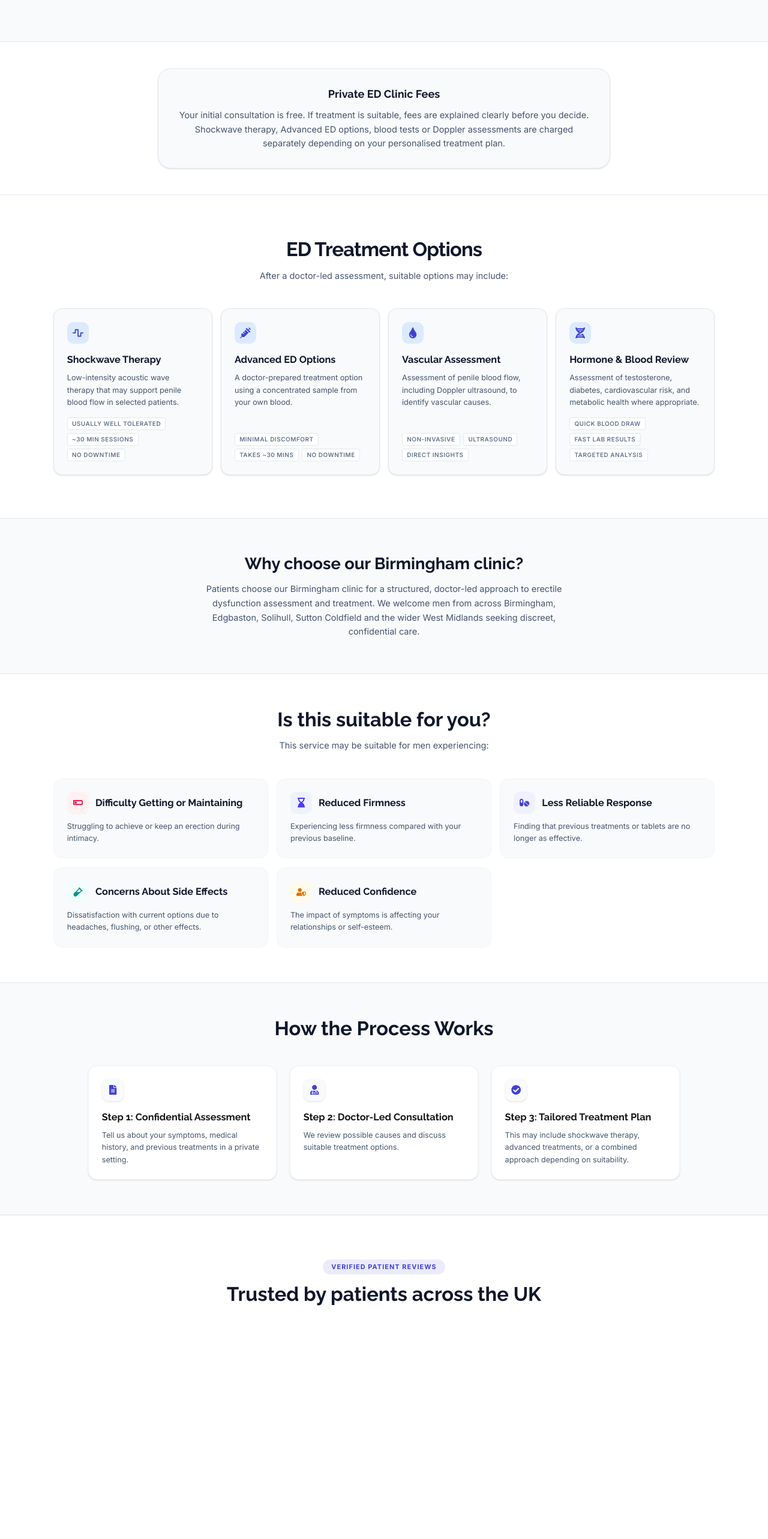
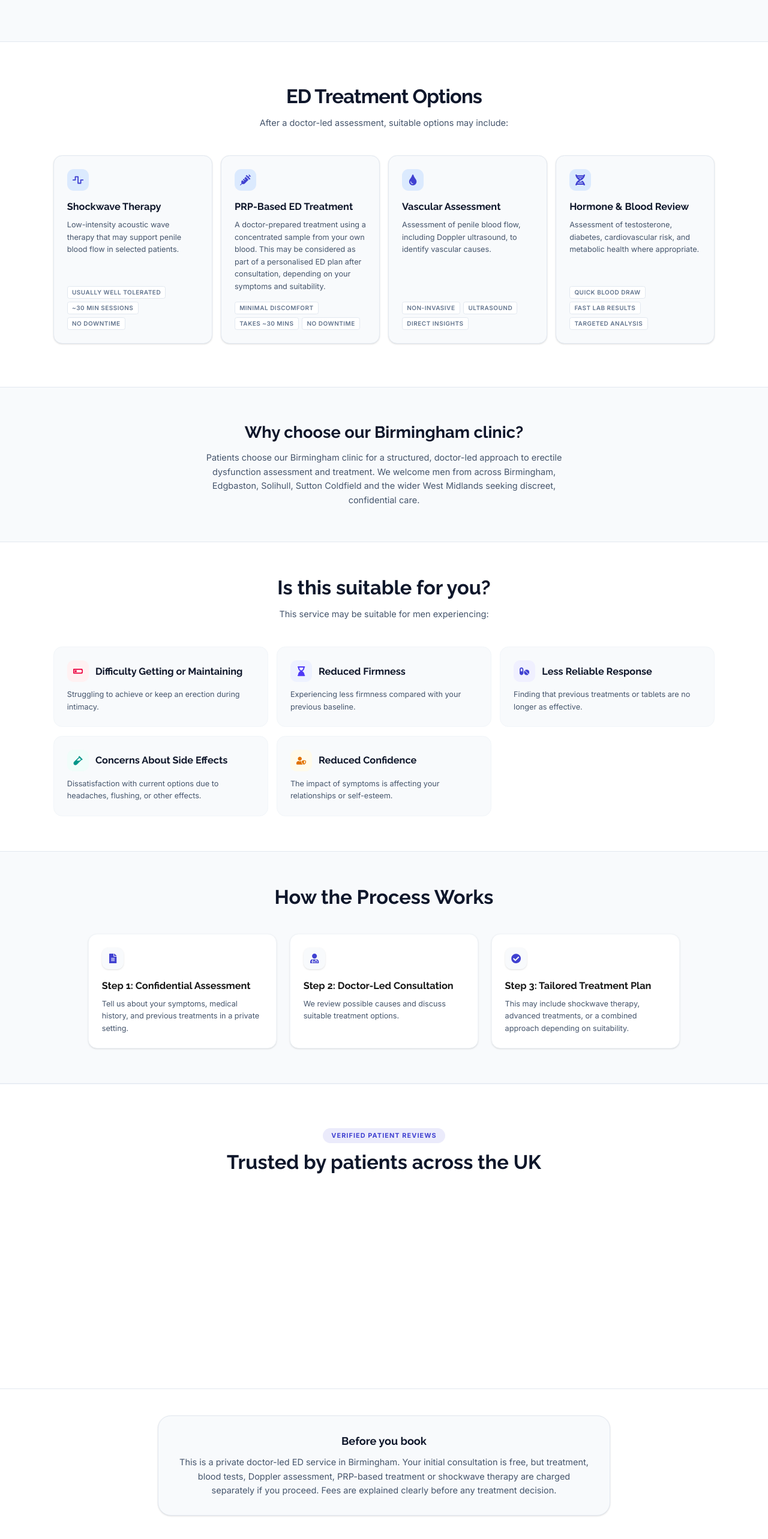
Before and after one commit to binithekid/Healing-PRP-Clinics-Preview, a Next.js app: page /birmingham/erectile-dysfunction-treatment in a window 1280 px wide. Shown: the part 945-3511 px from the top of the page at 60% size. Built offline with nearby package versions, Linux system fonts and the light colour scheme.

Commit message:
Update ErectileDysfunctionTreatmentClient.tsx

```diff
--- a/src/components/pages/ErectileDysfunctionTreatmentClient.tsx
+++ b/src/components/pages/ErectileDysfunctionTreatmentClient.tsx
@@ -61,12 +61,12 @@ const treatmentOptions = [
     icon: FaWaveSquare,
     title: "Shockwave Therapy",
     description: "Low-intensity acoustic wave therapy that may support penile blood flow in selected patients.",
-    tags: ["Usually well tolerated", "~30 min sessions", "No downtime"] // Updated per CRO
+    tags: ["Usually well tolerated", "~30 min sessions", "No downtime"]
   },
   {
     icon: FaSyringe,
-    title: "Advanced ED Options",
-    description: "A doctor-prepared treatment option using a concentrated sample from your own blood.",
+    title: "PRP-Based ED Treatment",
+    description: "A doctor-prepared treatment using a concentrated sample from your own blood. This may be considered as part of a personalised ED plan after consultation, depending on your symptoms and suitability.",
     tags: ["Minimal discomfort", "Takes ~30 mins", "No downtime"]
   },
   {
@@ -137,7 +137,7 @@ const symptoms = [
 export default function ErectileDysfunctionTreatmentClient({
   locationName = "St Albans",
   servingAreas = "Harpenden • Luton • Watford • Hertfordshire",
-  heroDescription = <>Doctor-led assessment for erection difficulties, reduced firmness and ED symptoms.</>, // Updated per CRO
+  heroDescription = <>Doctor-led assessment for erection difficulties, reduced firmness and ED symptoms.</>,
   whyChooseText = "Patients choose our clinic for accessible, doctor-led care and a structured approach to erectile dysfunction assessment and treatment.",
   faqs = [],
 }: ErectileDysfunctionProps) {
@@ -307,20 +307,6 @@ export default function ErectileDysfunctionTreatmentClient({
         </div>
       </section>
 
-      {/* --- NEW CRO SECTION: FEES & QUALIFICATION --- */}
-      <section className="py-12 bg-white border-b border-slate-200">
-        <div className="max-w-4xl mx-auto px-4 sm:px-6 lg:px-8 text-center">
-           <div className="bg-slate-50 border border-slate-200 rounded-3xl p-6 md:p-8 shadow-sm">
-             <h3 className="font-raleway font-bold text-slate-900 text-xl mb-3 flex items-center justify-center gap-2">
-               Private ED Clinic Fees
-             </h3>
-             <p className="text-slate-600 text-sm md:text-base leading-relaxed max-w-3xl mx-auto font-inter">
-               Your initial consultation is free. If treatment is suitable, fees are explained clearly before you decide. Shockwave therapy, Advanced ED options, blood tests or Doppler assessments are charged separately depending on your personalised treatment plan.
-             </p>
-           </div>
-        </div>
-      </section>
-
       {/* --- SECTION: TREATMENT OPTIONS (Compact Design) --- */}
       <section className="relative py-16 lg:py-20 bg-white overflow-hidden font-inter border-b border-slate-200">
         <div className="relative z-10 max-w-7xl mx-auto px-4 sm:px-6 lg:px-8">
@@ -423,6 +409,21 @@ export default function ErectileDysfunctionTreatmentClient({
         <TrustReviews widgetUrl={isBirmingham ? "https://cdn.trustindex.io/loader.js?e2cf4a365239367f2a3607c0513" : "https://cdn.trustindex.io/loader.js?eb147a565c3c36945f26281e586"} />
       </div>
 
+      {/* --- NEW CRO SECTION: BEFORE YOU BOOK (Moved down to sit perfectly above the form) --- */}
+      <section className="py-12 bg-white border-t border-slate-200" id="contact-form-section">
+        <div className="max-w-4xl mx-auto px-4 sm:px-6 lg:px-8 text-center">
+           <div className="bg-slate-50 border border-slate-200 rounded-3xl p-6 md:p-8 shadow-sm">
+             <h3 className="font-raleway font-bold text-slate-900 text-xl mb-3 flex items-center justify-center gap-2">
+               Before you book
+             </h3>
+             <p className="text-slate-600 text-sm md:text-base leading-relaxed max-w-3xl mx-auto font-inter">
+               This is a private doctor-led ED service in {locationName}. Your initial consultation is free, but treatment, blood tests, Doppler assessment, PRP-based treatment or shockwave therapy are charged separately if you proceed. Fees are explained clearly before any treatment decision.
+             </p>
+           </div>
+        </div>
+      </section>
+
+      {/* Contact Form Component - You will need to edit this file next! */}
       <ContactCTASection />
       <LocationSection />
 
```
